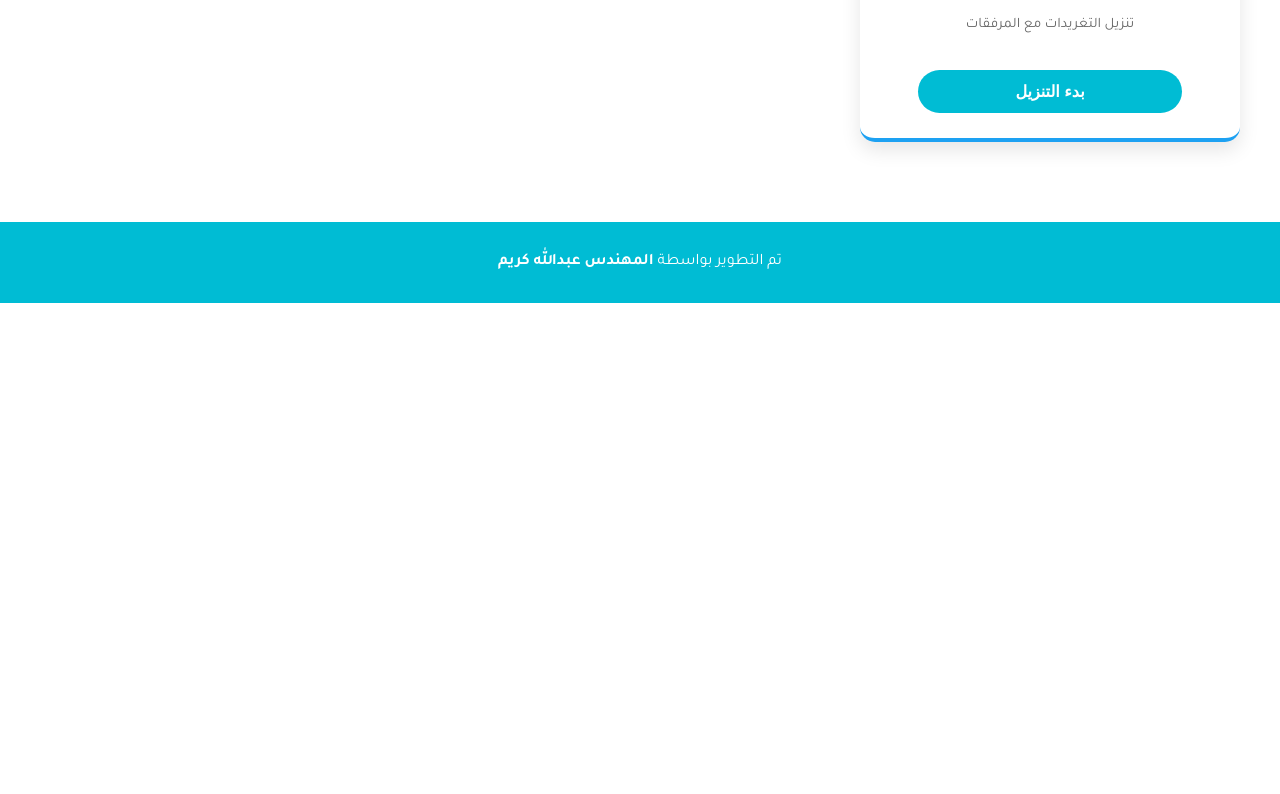
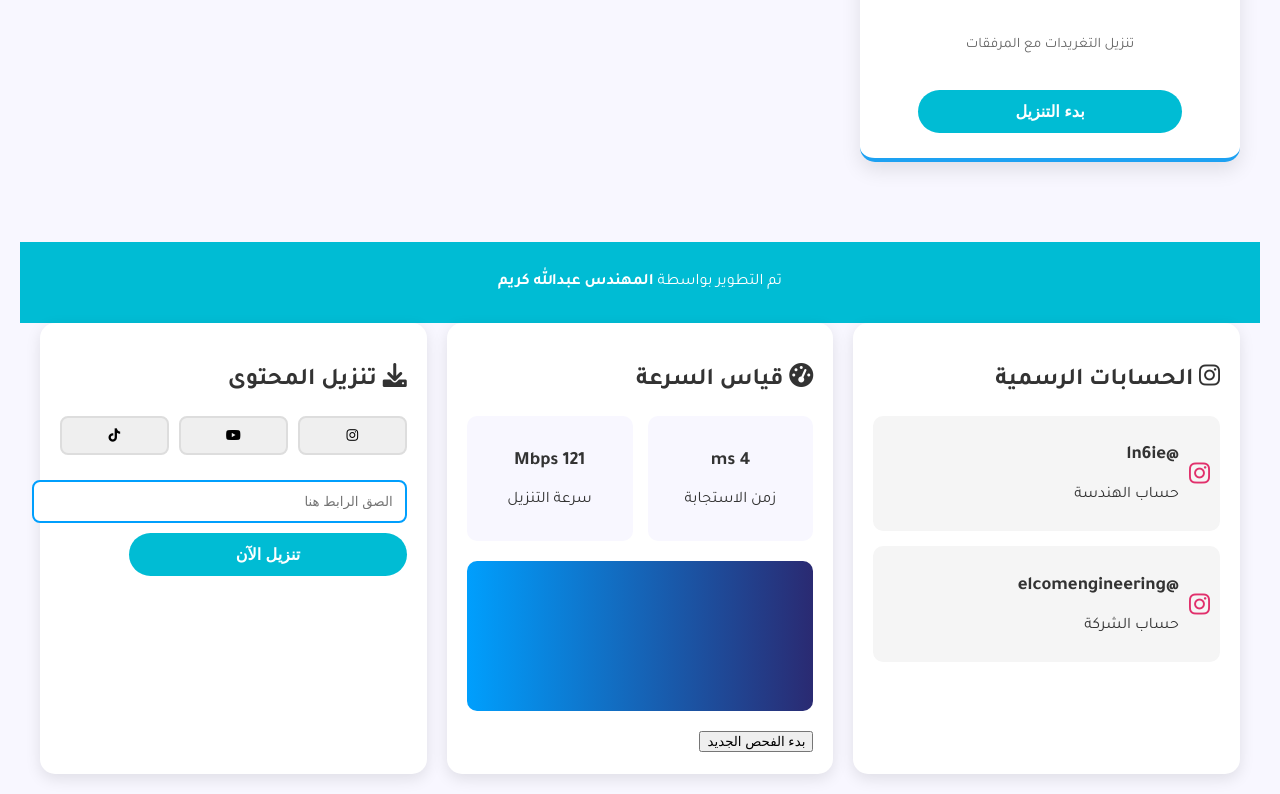
Before and after one commit to sonabode22/Elcom-downloader, a plain HTML site: page index.html in a window 1280 px wide. Shown: the part 984-1778 px from the top of the page. Before the commit the page ends 1287 px from the top, so only its background shows below. Drawn offline with Linux system fonts and the light colour scheme.

Commit message:
index.html

```diff
--- a/index.html
+++ b/index.html
@@ -63,3 +63,180 @@
 
 </body>
 </html>
+<!DOCTYPE html>
+<html lang="ar" dir="rtl">
+<head>
+    <meta charset="UTF-8">
+    <meta name="viewport" content="width=device-width, initial-scale=1.0">
+    <title>Elcom Pro Suite</title>
+    <link rel="stylesheet" href="https://cdnjs.cloudflare.com/ajax/libs/font-awesome/6.0.0/css/all.min.css">
+    <style>
+        :root {
+            --primary: #2A2A72;
+            --secondary: #009FFD;
+            --accent: #FF3C38;
+            --bg: #F8F7FF;
+        }
+
+        body {
+            font-family: 'Tajawal', sans-serif;
+            background: var(--bg);
+            margin: 0;
+            padding: 20px;
+        }
+
+        .dashboard {
+            display: grid;
+            grid-template-columns: repeat(auto-fit, minmax(300px, 1fr));
+            gap: 20px;
+            max-width: 1200px;
+            margin: 0 auto;
+        }
+
+        /* نافذة الحسابات */
+        .instagram-window {
+            background: white;
+            border-radius: 15px;
+            padding: 20px;
+            box-shadow: 0 5px 15px rgba(0,0,0,0.1);
+        }
+
+        .account-card {
+            display: flex;
+            align-items: center;
+            margin: 15px 0;
+            padding: 10px;
+            border-radius: 10px;
+            background: #f5f5f5;
+        }
+
+        .account-card i {
+            font-size: 24px;
+            margin-left: 10px;
+            color: #E1306C;
+        }
+
+        /* نافذة قياس السرعة */
+        .speedtest-window {
+            background: white;
+            border-radius: 15px;
+            padding: 20px;
+            box-shadow: 0 5px 15px rgba(0,0,0,0.1);
+        }
+
+        .speed-grid {
+            display: grid;
+            grid-template-columns: repeat(2, 1fr);
+            gap: 15px;
+            margin: 20px 0;
+        }
+
+        .speed-item {
+            text-align: center;
+            padding: 15px;
+            border-radius: 10px;
+            background: var(--bg);
+        }
+
+        .speed-graph {
+            height: 150px;
+            background: linear-gradient(90deg, #009FFD, #2A2A72);
+            border-radius: 10px;
+            margin: 20px 0;
+            position: relative;
+        }
+
+        /* نافذة التنزيل */
+        .download-window {
+            background: white;
+            border-radius: 15px;
+            padding: 20px;
+            box-shadow: 0 5px 15px rgba(0,0,0,0.1);
+        }
+
+        .platform-selector {
+            display: flex;
+            gap: 10px;
+            margin: 15px 0;
+        }
+
+        .platform-btn {
+            flex: 1;
+            padding: 10px;
+            border: 2px solid #ddd;
+            border-radius: 8px;
+            cursor: pointer;
+        }
+
+        .download-input {
+            width: 100%;
+            padding: 12px;
+            border: 2px solid #009FFD;
+            border-radius: 8px;
+            margin: 10px 0;
+        }
+    </style>
+</head>
+<body>
+    <div class="dashboard">
+        <!-- نافذة الحسابات -->
+        <div class="instagram-window">
+            <h2><i class="fab fa-instagram"></i> الحسابات الرسمية</h2>
+            <div class="account-card">
+                <i class="fab fa-instagram"></i>
+                <div>
+                    <h3>@ln6ie</h3>
+                    <p>حساب الهندسة</p>
+                </div>
+            </div>
+            <div class="account-card">
+                <i class="fab fa-instagram"></i>
+                <div>
+                    <h3>@elcomengineering</h3>
+                    <p>حساب الشركة</p>
+                </div>
+            </div>
+        </div>
+
+        <!-- نافذة قياس السرعة -->
+        <div class="speedtest-window">
+            <h2><i class="fas fa-tachometer-alt"></i> قياس السرعة</h2>
+            <div class="speed-grid">
+                <div class="speed-item">
+                    <h3>4 ms</h3>
+                    <p>زمن الاستجابة</p>
+                </div>
+                <div class="speed-item">
+                    <h3>121 Mbps</h3>
+                    <p>سرعة التنزيل</p>
+                </div>
+            </div>
+            <div class="speed-graph"></div>
+            <button class="speed-btn">بدء الفحص الجديد</button>
+        </div>
+
+        <!-- نافذة التنزيل -->
+        <div class="download-window">
+            <h2><i class="fas fa-download"></i> تنزيل المحتوى</h2>
+            <div class="platform-selector">
+                <button class="platform-btn instagram"><i class="fab fa-instagram"></i></button>
+                <button class="platform-btn youtube"><i class="fab fa-youtube"></i></button>
+                <button class="platform-btn tiktok"><i class="fab fa-tiktok"></i></button>
+            </div>
+            <input type="text" class="download-input" placeholder="الصق الرابط هنا">
+            <button class="download-btn">تنزيل الآن</button>
+        </div>
+    </div>
+
+    <script>
+        // محاكاة فحص السرعة
+        document.querySelector('.speed-btn').addEventListener('click', function() {
+            this.innerHTML = '<i class="fas fa-sync fa-spin"></i> جاري الفحص...';
+            setTimeout(() => {
+                this.innerHTML = 'تم الفحص بنجاح!';
+                // تحديث النتائج هنا
+            }, 2000);
+        });
+    </script>
+</body>
+</html>
```
